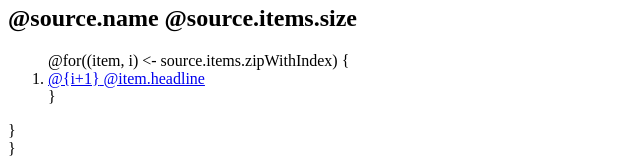
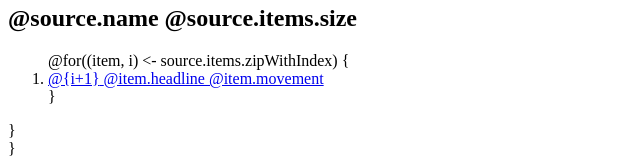
Before and after one commit to lindseydew/gu-competitor-analysis, a plain HTML site: page app/views/index.scala.html in a window 1280 px wide. Shown: the part 139-299 px from the top of the page, without its empty margins (0-640 px from the left). Drawn offline with Linux system fonts and the light colour scheme.

Commit message:
NewsItem movement indicator added

```diff
--- a/app/views/index.scala.html
+++ b/app/views/index.scala.html
@@ -16,7 +16,7 @@
                 <li class="story">
                   <a href="@item.url">
                     <span class="story__position">@{i+1}</span>
-                    <span class="story__title">@item.headline</span>
+                    <span class="story__title">@item.headline @item.movement</span>
                   </a>
                 </li>
             }
```
Also changed, not shown: 3 other files.
